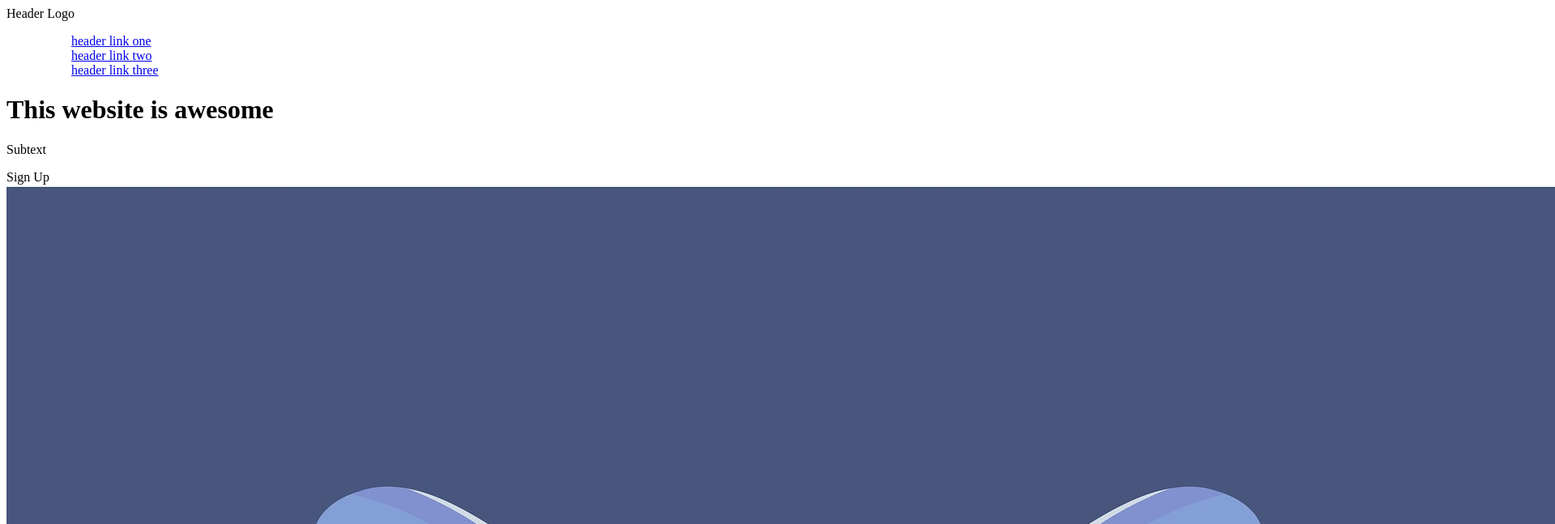
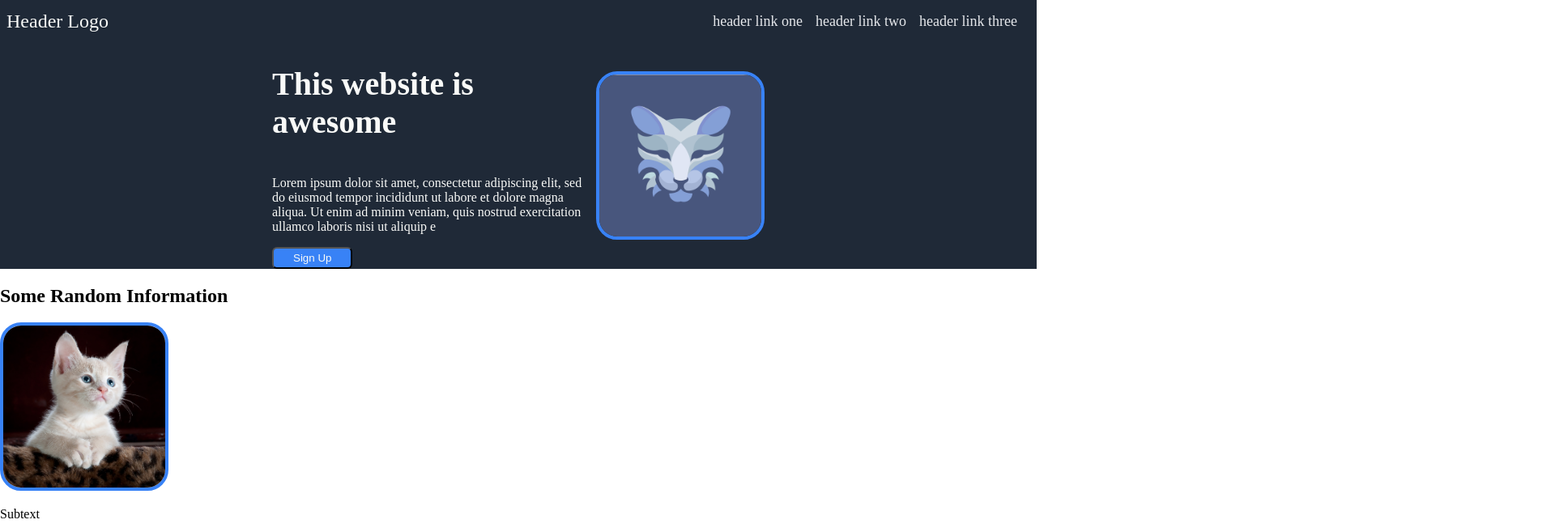
Before and after one commit to Odinitegit/Landing-Page, a plain HTML site: page index.html in a window 1280 px wide. Shown: the top 647 px of the page at 81% size, 1920 px wide, since content can reach past the window. Drawn offline with Linux system fonts and the light colour scheme.

Commit message:
Finished up Header and Top portion of the content.

```diff
--- a/index.html
+++ b/index.html
@@ -6,9 +6,9 @@
     <link rel="stylesheet" href="style.css">
   </head>
 
-   <body>
+  <body>
 
-    <div class="headercontainer">
+   <div class="headcontainer">
 
     <div class="logo"> Header Logo </div>
     <ul>
@@ -17,20 +17,21 @@
         <ul> <a href ="random.com"> header link three</a> </ul>
     </ul>
 
-    </div>
+   </div>
+
 
     <div class="contenttop">
         <div class="signup">
             <h1> This website is awesome</h1>
-            <p> Subtext</p>
-            <div class=button> Sign Up</button>
+            <p> Lorem ipsum dolor sit amet, consectetur adipiscing elit, sed do eiusmod tempor incididunt ut labore et dolore magna aliqua. Ut enim ad minim veniam, quis nostrud exercitation ullamco laboris nisi ut aliquip e</p>
+            <div class=button><button>Sign Up</button></div>
         </div>
         <img src="kitlogo2.jpg" alt="Blue cat graphic logo">
-
     </div>
 
+
     <div class="contentmidupper">
-        <h1>Some Random Information</h1>
+        <h2>Some Random Information</h2>
         <div class="pictext">
 
             <div class="pic"> <img src="cutekitty1.jpg" alt="Cute white kitten with blue eyes">
@@ -46,7 +47,7 @@
             <p>Subtext</p>
             </div>
         </div>
-
+    </div>
         <div class="contentmidlower">
             <p>Inspiring Quote or testimony from customer.</p>
 
@@ -62,18 +63,15 @@
 
             <div class=button2> <button>Sign Up</button> </div>
 
-         </div>
 
+        </div>
 
-    </div>
+        <div class="footer">
+            <p> Copyright © The Kittys Project 2023</p>
+        </div>
 
 
 
+  </body>
 
-
-
-
-
-
-
-    </body>
+</html>
--- a/style.css
+++ b/style.css
@@ -0,0 +1,78 @@
+body{
+    background-color: white;
+    padding: 0;
+    margin: 0;
+}
+
+
+.logo {
+    font-size: 24px;
+    color: #F9FAF8;
+
+}
+
+.headcontainer, ul{
+    display: flex;
+
+    flex: 0 1 auto;
+    justify-content: space-between;
+    align-items:center ;
+    background-color:#1F2937 ;
+    padding: 0 8px;
+
+}
+
+a{
+    text-decoration: none;
+    color: #E5E7EB;
+    font-size: 18px;
+}
+
+img {
+    width: 200px;
+    height: 200px;
+    border-radius: 26px;
+    border: 4px solid #3882f6;
+
+
+
+
+}
+
+
+.contenttop {
+    display: flex;
+    justify-content: center;
+    align-items: center;
+    background-color:#1F2937 ;
+    flex-wrap: wrap;
+
+
+
+
+}
+
+.signup{
+    display: flex;
+    flex: 1 1 auto;
+    flex-wrap: wrap;
+    flex-direction: column;
+    color: #F9FAF8;
+    max-width: 400px;
+
+}
+
+h1 {
+    font-size: 40px;
+    font-weight:bolder;
+    color:#F9FAF8 ;
+}
+
+button {
+    background-color: #3882f6;
+    color: #F9FAF8;
+    border-radius: 6px;
+    padding: 4px 24px;
+    margin: 0;
+
+}
```
